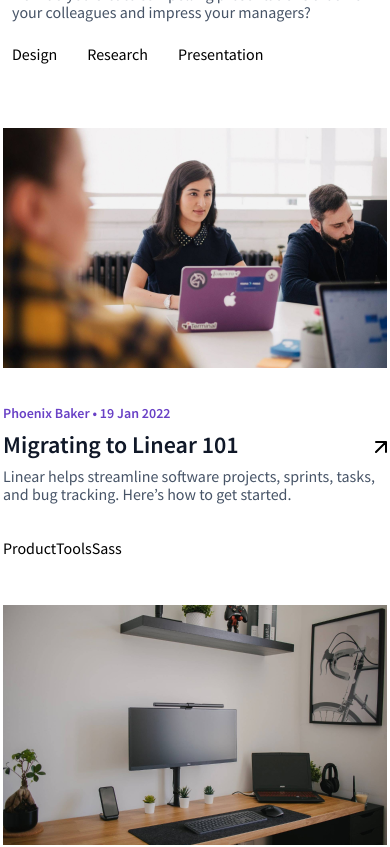
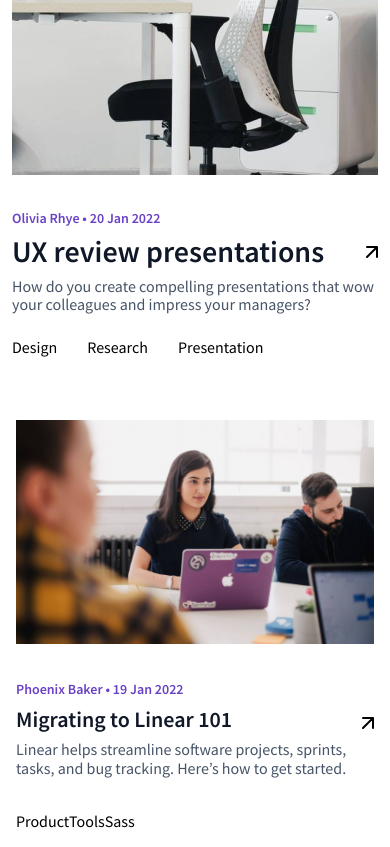
Before and after one commit to theromanovich/toscar, a Next.js app: page / in a window 390 px wide. Shown: the part 2020-2867 px from the top of the page. Built offline with nearby package versions, Linux system fonts and the light colour scheme.

Commit message:
add blog list adaptive

```diff
--- a/src/style/block/blog.scss
+++ b/src/style/block/blog.scss
@@ -2,7 +2,9 @@
     img {
         margin-bottom: 32px;
         width: 1216px;
+        height: 418px;
         max-width: 100%;
+        object-fit: cover;
     }
     &__card {
         &-author {
--- a/src/style/block/blogList.scss
+++ b/src/style/block/blogList.scss
@@ -1,11 +1,13 @@
 .blog-list {
     display: grid;
-    grid-template-columns: repeat(auto-fill, 384px);
+    grid-template-columns: repeat(3, minmax(250px, 384px));
+    // padding: 0 32px;
     gap: 32px;
     margin: 64px 0;
-    justify-content: center;
+    justify-content: space-between;
     img {
         margin-bottom: 32px;
+        max-width: 100%;
     }
     &__container {
         width: 1216px;
@@ -53,9 +55,26 @@
 
 }
 
-@media (max-width: 1220px) {
-    // .blog-list {
-    //     grid-template-columns: repeat(auto-fill, 334px);
-    // }
+@media (max-width: 1240px) {
+    .blog-list {
+        padding: 0 32px;
+    }
+}
+
+@media (max-width: 968px) {
+    .blog-list {
+        grid-template-columns: repeat(2, minmax(243px, 384px));
+        justify-content: center;
+        padding: 0 16px;
+        &__title {
+            font-size: 22px;
+        }
+    }
 
 }
+
+@media (max-width: 568px) {
+    .blog-list {
+        grid-template-columns: repeat(1, minmax(250px, 384px));
+    }
+}
```
